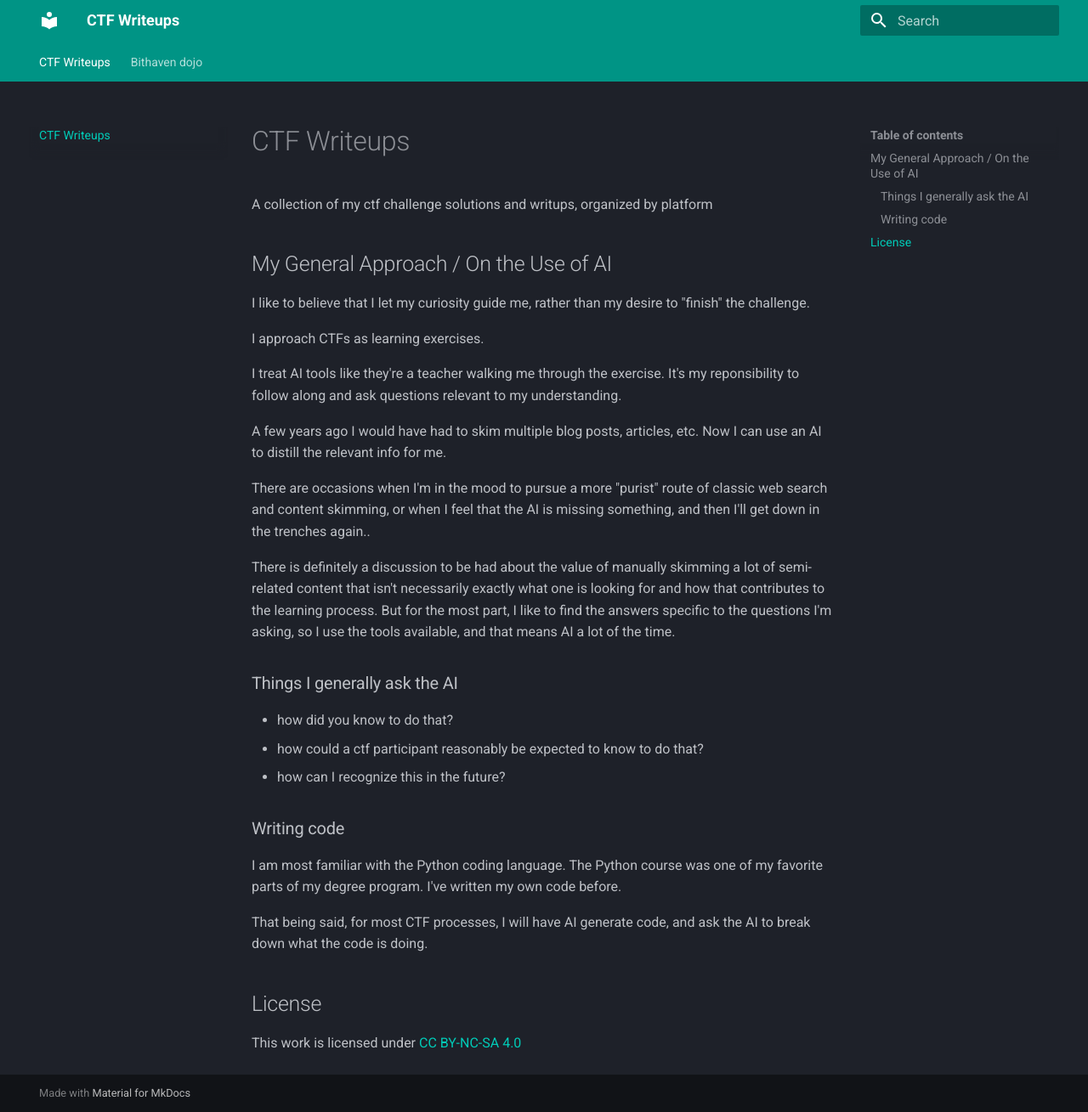
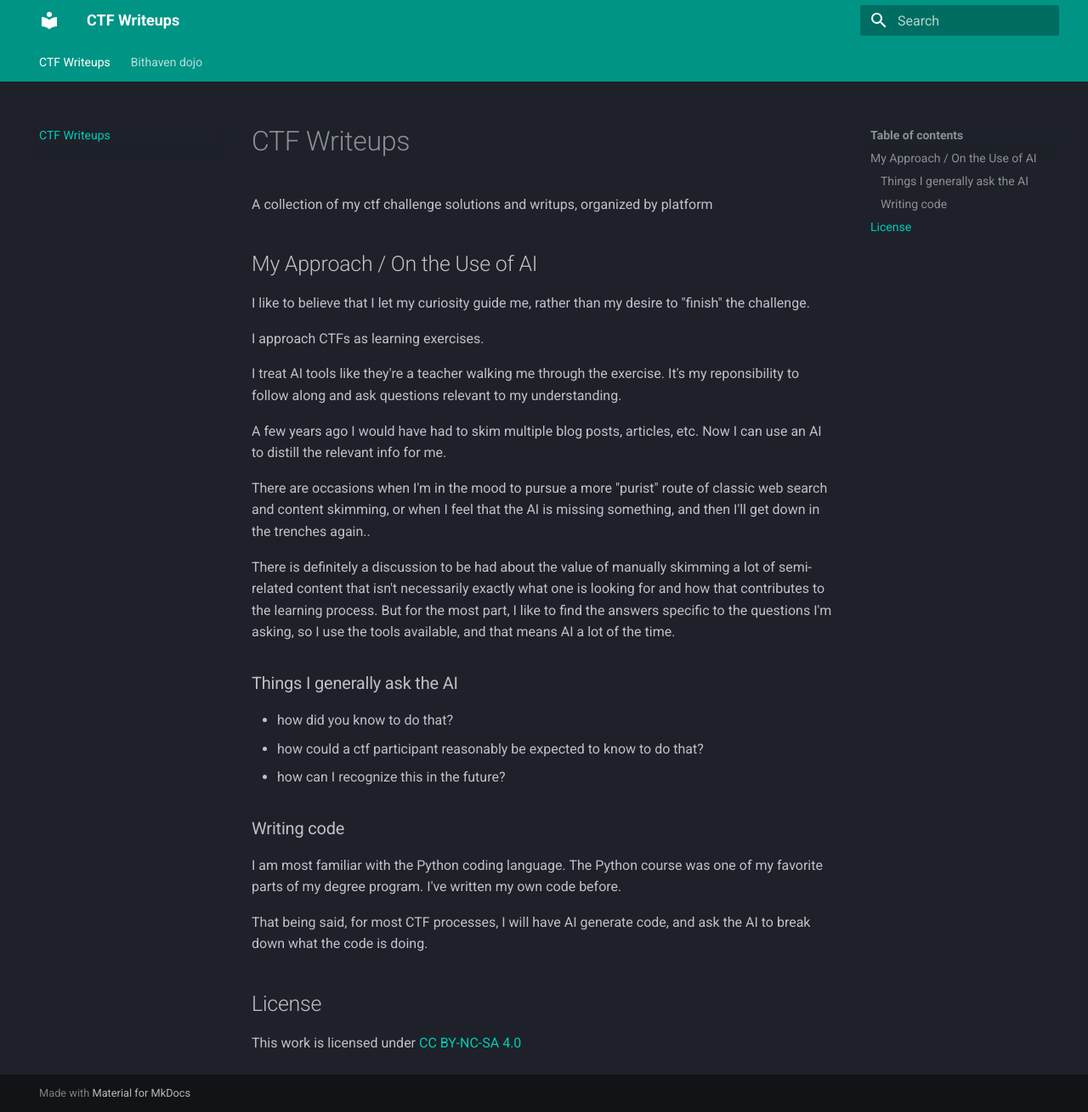
Before and after one commit to TrickMorr/ctf-writeups, an MkDocs documentation site: the page built from writeups/README.md, in a window 1280 px wide and 1309 px high. Shown: the whole window at 85% size. Built offline with MkDocs 1.6.1 and Material for MkDocs 9.7.7, drawn with Linux system fonts in a browser that asks for light colours.

Commit message:
edited README

```diff
--- a/writeups/README.md
+++ b/writeups/README.md
@@ -2,7 +2,7 @@
 
 A collection of my ctf challenge solutions and writups, organized by platform
 
-## My General Approach / On the Use of AI
+## My Approach / On the Use of AI
 
 I like to believe that I let my curiosity guide me, rather than my desire to "finish" the challenge.
 
```
